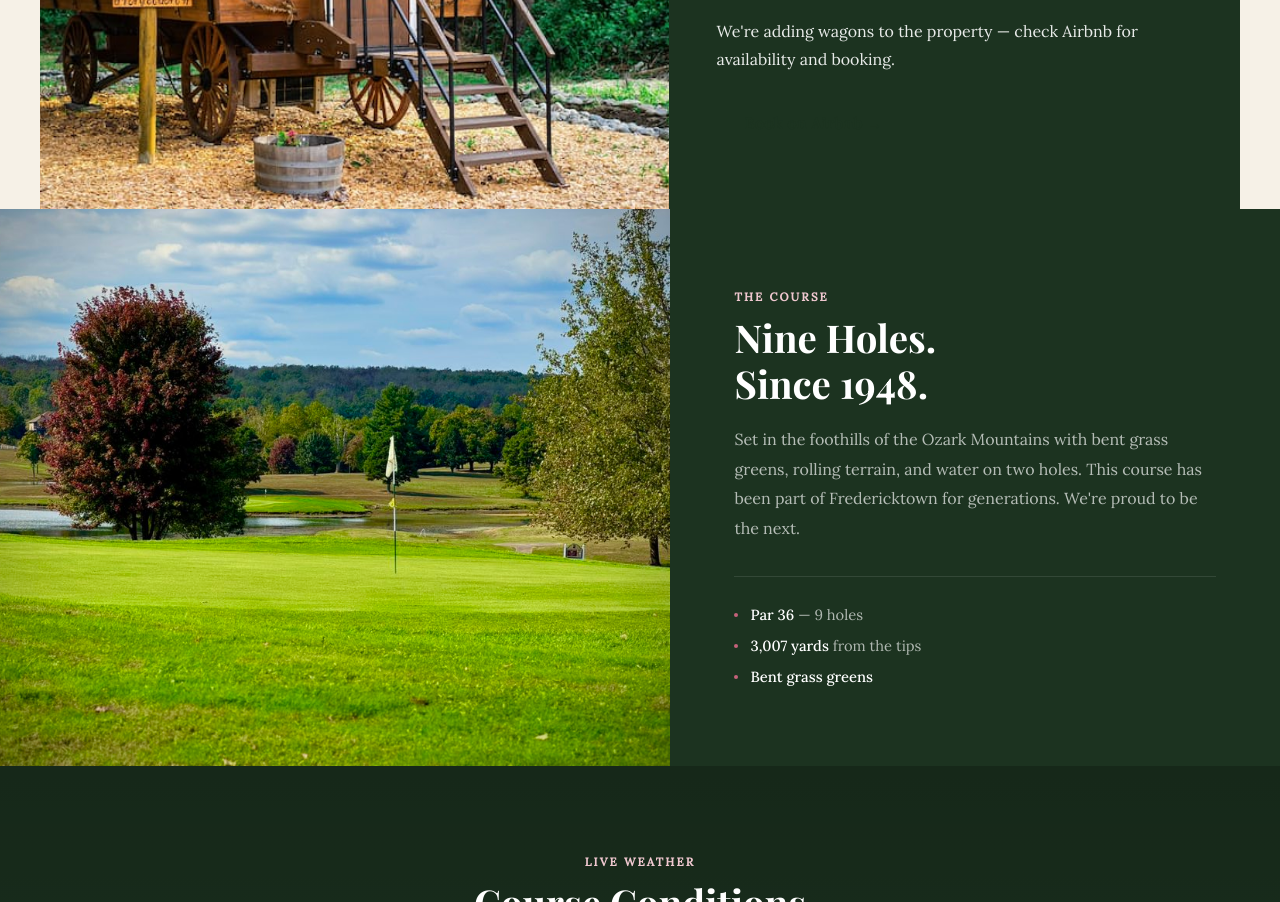
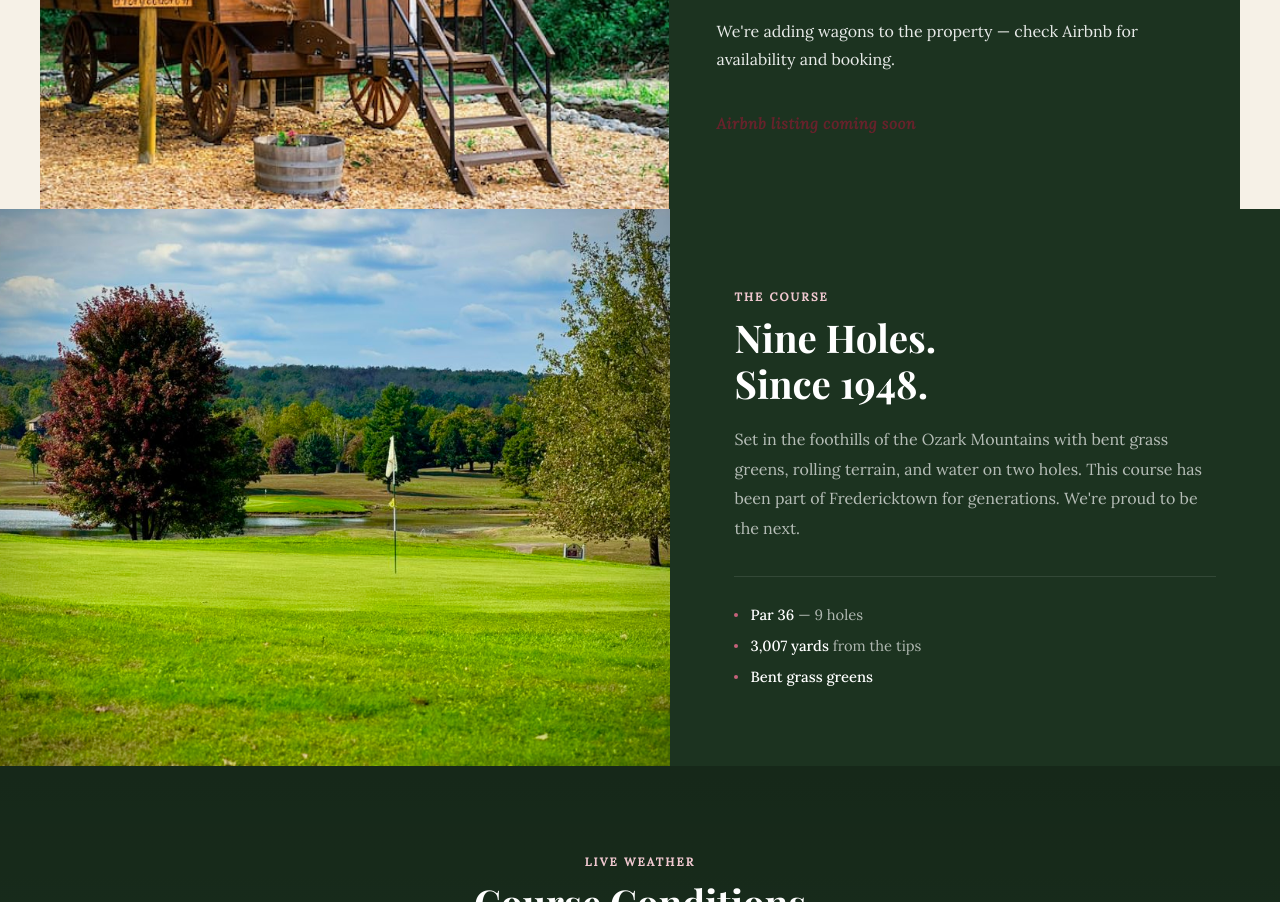
Before and after one commit to free-marion/free-marion.github.io, a plain HTML site: page index.html in a window 1280 px wide. Shown: the part 4369-5271 px from the top of the page. Drawn offline with nearby package versions, Linux system fonts and the light colour scheme; no server answers; a web font is replaced by a local one.

Commit message:
Add Airbnb listing coming soon placeholder on wagon section

```diff
--- a/index.html
+++ b/index.html
@@ -8,6 +8,11 @@
   <link rel="preconnect" href="https://fonts.gstatic.com" crossorigin />
   <link href="https://fonts.googleapis.com/css2?family=Playfair+Display:ital,wght@0,400;0,700;1,400&family=Lora:ital,wght@0,400;0,500;1,400&family=Great+Vibes&display=swap" rel="stylesheet" />
   <link rel="stylesheet" href="style.css" />
+  <link rel="manifest" href="/manifest.json">
+  <link rel="apple-touch-icon" href="/icon-192.png">
+  <meta name="apple-mobile-web-app-capable" content="yes">
+  <meta name="apple-mobile-web-app-title" content="Cherrywood">
+  <meta name="theme-color" content="#1C3320">
 </head>
 <body>
 
@@ -280,7 +285,7 @@
         <h2 class="wagon-heading">Conestoga Wagon Rentals</h2>
         <p class="wagon-body">Step back in time and spend the night in one of our beautifully restored Conestoga Wagons. Nestled on the property, each wagon offers a one-of-a-kind glamping experience surrounded by nature — warm lights, fresh air, and the sounds of the farm at dusk.</p>
         <p class="wagon-body">We're adding wagons to the property — check Airbnb for availability and booking.</p>
-        <a href="#" class="wagon-cta">Book on Airbnb →</a>
+        <span class="wagon-cta wagon-cta--soon">Airbnb listing coming soon</span>
       </div>
     </div>
   </section>
--- a/style.css
+++ b/style.css
@@ -730,6 +730,7 @@ h2 {
   align-self: flex-start;
 }
 .wagon-cta:hover { opacity: 0.85; }
+.wagon-cta--soon { background: none; color: var(--cherry); font-style: italic; padding-left: 0; cursor: default; opacity: 0.8; }
 
 .course {
   display: grid;
```
